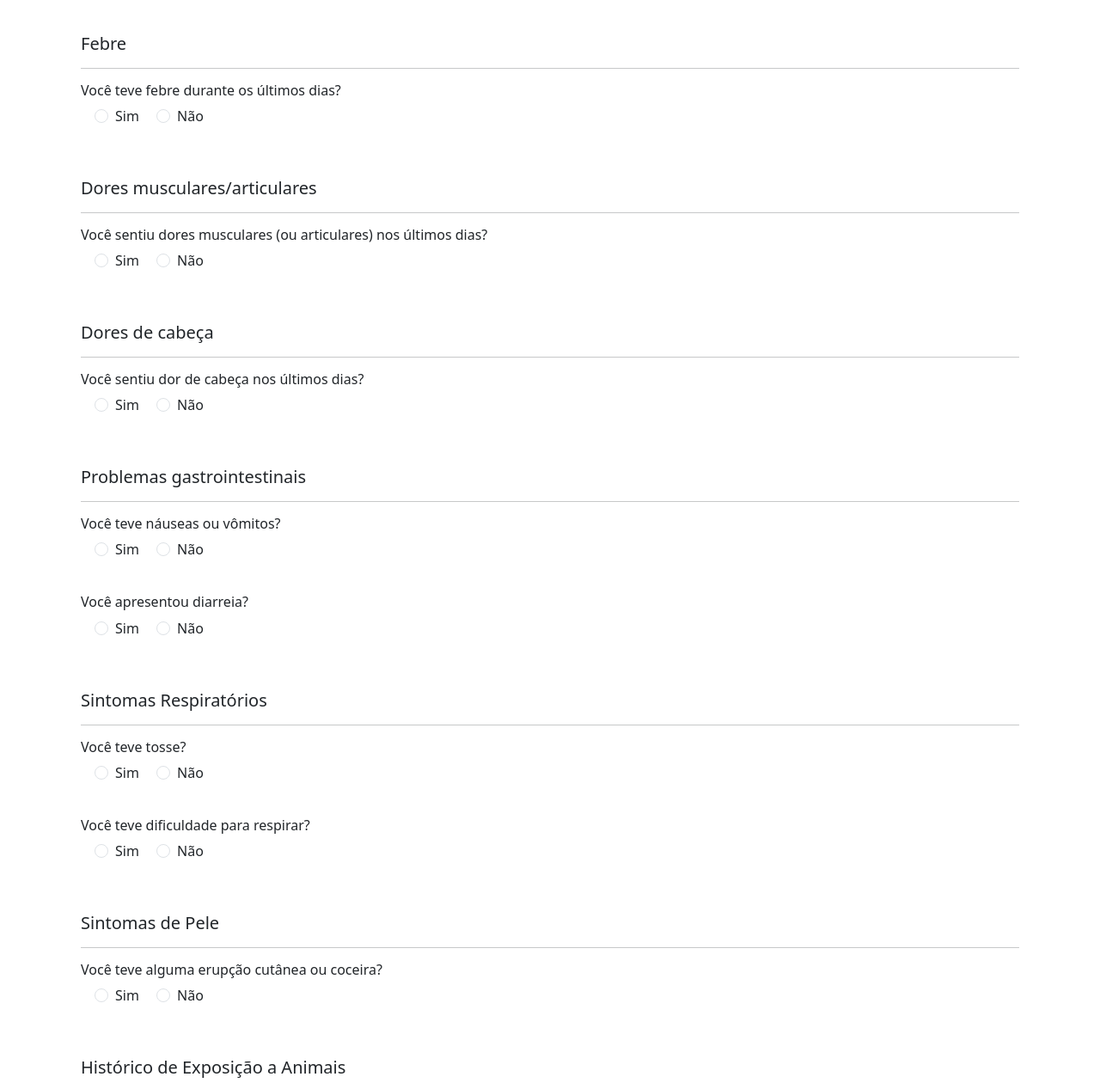
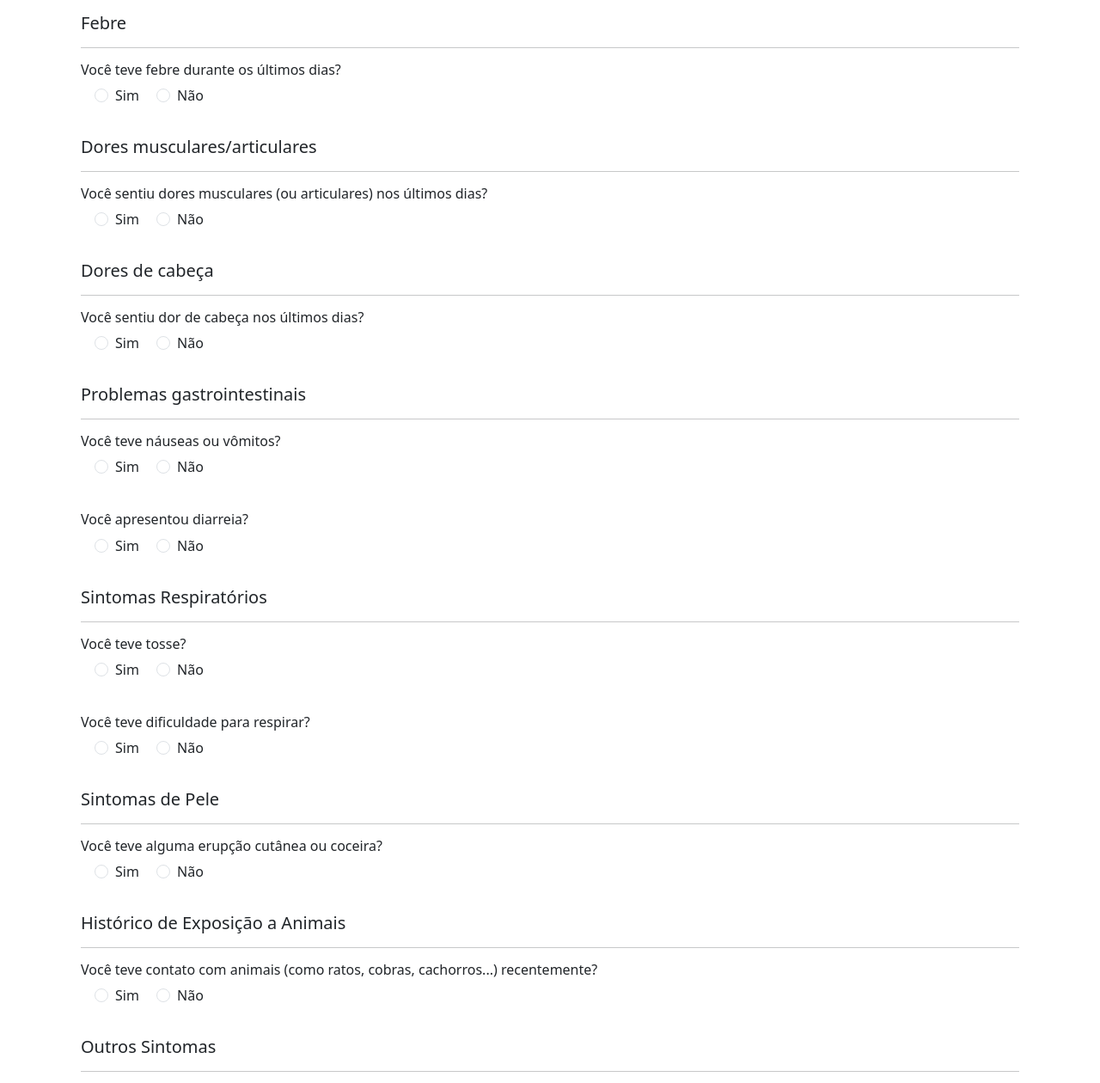
Before and after one commit to gmadalosso/Desafio-DevWeb, a website: page formulario3.html in a window 1280 px wide. Shown: the part 300-1560 px from the top of the page at 86% size. Drawn offline with nearby package versions, Linux system fonts and the light colour scheme.

Commit message:
fixed spacing issue

```diff
--- a/formulario3.html
+++ b/formulario3.html
@@ -65,7 +65,7 @@
         <!---------------------- Contato com água/ -->
 
         <!---------------------- Febre -->
-        <hr class="transparent-line mt-4">
+        <hr class="transparent-line">
         <h5>Febre</h5>
         <hr>
         <h6>Você teve febre durante os últimos dias?</h6>
@@ -98,7 +98,7 @@
         <!---------------------- Febre/ -->
 
         <!---------------------- Dores musculares -->
-        <hr class="transparent-line mt-4">
+        <hr class="transparent-line">
         <h5>Dores musculares/articulares</h5>
         <hr>
         <h6>Você sentiu dores musculares (ou articulares) nos últimos dias?</h6>
@@ -163,7 +163,7 @@
         <!---------------------- Dores musculares/-->
 
         <!---------------------- Dores de cabeça -->
-        <hr class="transparent-line mt-4">
+        <hr class="transparent-line">
         <h5>Dores de cabeça</h5>
         <hr>
         <h6>Você sentiu dor de cabeça nos últimos dias?</h6>
@@ -238,7 +238,7 @@
         <!---------------------- Dores de cabeça/-->
 
         <!---------------------- Problemas Gastrointestinais -->
-        <hr class="transparent-line mt-4">
+        <hr class="transparent-line">
         <h5>Problemas gastrointestinais</h5>
         <hr>
         <h6>Você teve náuseas ou vômitos?</h6>
@@ -279,7 +279,7 @@
         <!---------------------- Problemas Gastrointestinais/-->
 
         <!---------------------- Problemas Respiratórios -->
-        <hr class="transparent-line mt-4">
+        <hr class="transparent-line">
         <h5>Sintomas Respiratórios</h5>
         <hr>
         <h6>Você teve tosse?</h6>
@@ -332,7 +332,7 @@
         <!---------------------- Problemas Respiratórios/-->
 
         <!---------------------- Sintomas de Pele -->
-        <hr class="transparent-line mt-4">
+        <hr class="transparent-line">
         <h5>Sintomas de Pele</h5>
         <hr>
         <h6>Você teve alguma erupção cutânea ou coceira?</h6>
@@ -354,7 +354,7 @@
         <!---------------------- Sintomas de Pele/-->
 
         <!---------------------- Histórico de Exposição a Animais -->
-        <hr class="transparent-line mt-4">
+        <hr class="transparent-line">
         <h5>Histórico de Exposição a Animais</h5>
         <hr>
         <h6>Você teve contato com animais (como ratos, cobras, cachorros...) recentemente?</h6>
@@ -376,7 +376,7 @@
         <!---------------------- Histórico de Exposição a Animais/-->
 
         <!---------------------- Outros Sintomas -->
-        <hr class="transparent-line mt-4">
+        <hr class="transparent-line">
         <h5>Outros Sintomas</h5>
         <hr>
         <h6>Você teve algum outro sintoma não listado acima?</h6>
@@ -396,7 +396,7 @@
         <!---------------------- Outros Sintomas/-->
 
         <!---------------------- Informações Adicionais -->
-        <hr class="transparent-line mt-4">
+        <hr class="transparent-line">
         <h5>Informações adicionais</h5>
         <hr>
         <h6>Caso tenha mais informações relevantes que possa nos ajudar a avaliar seu caso, você pode descrevê-las a seguir:</h6>
@@ -404,7 +404,7 @@
         <!---------------------- Informações Adicionais/-->
 
         <!---------------------- Próxima página -->
-        <hr class="transparent-line mt-4">
+        <hr class="transparent-line">
         <div class="d-flex justify-content-start mt-3 gap-3">
             <a href="formulario2.html" class="btn btn-primary px-5" role="button">Anterior</a>
             <a href="index.html" class="btn btn-primary px-5" role="button">Próximo</a>
```
Also changed, not shown: formulario2.html (+7 -7 lines).
